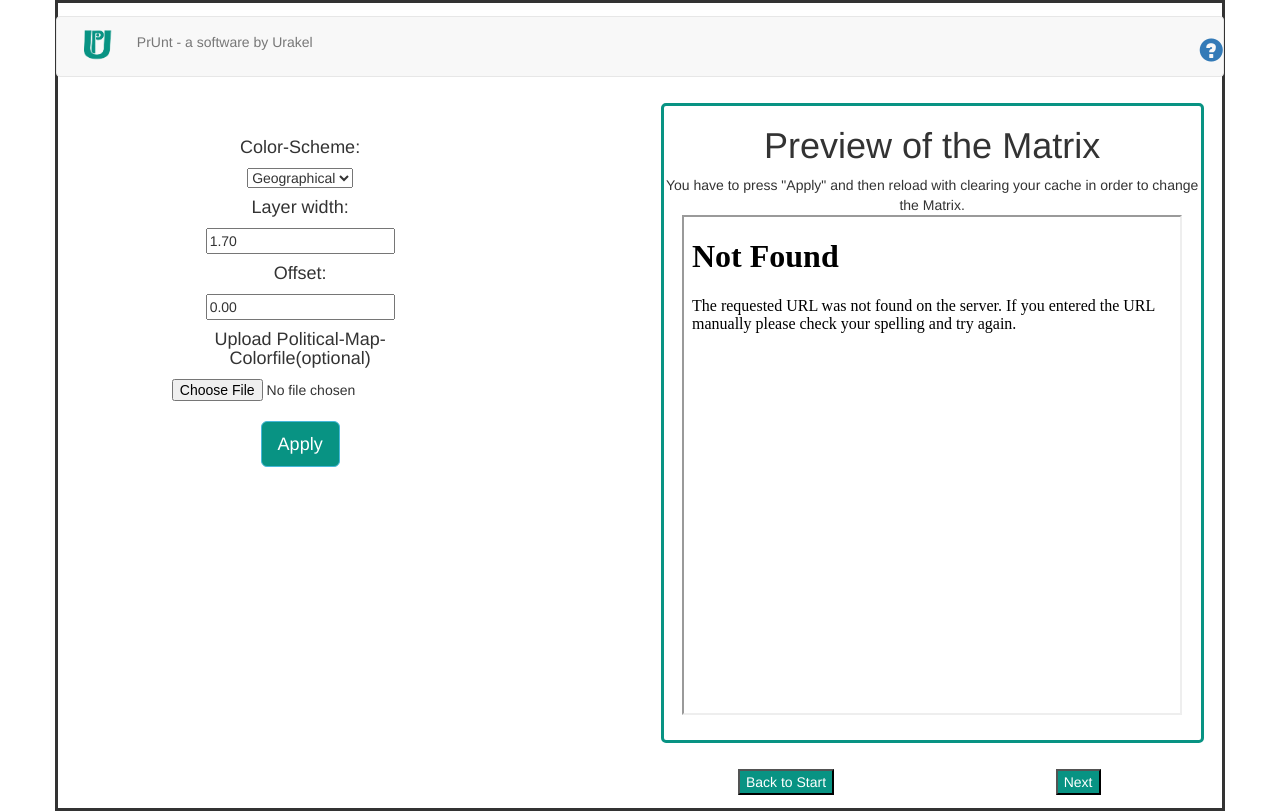
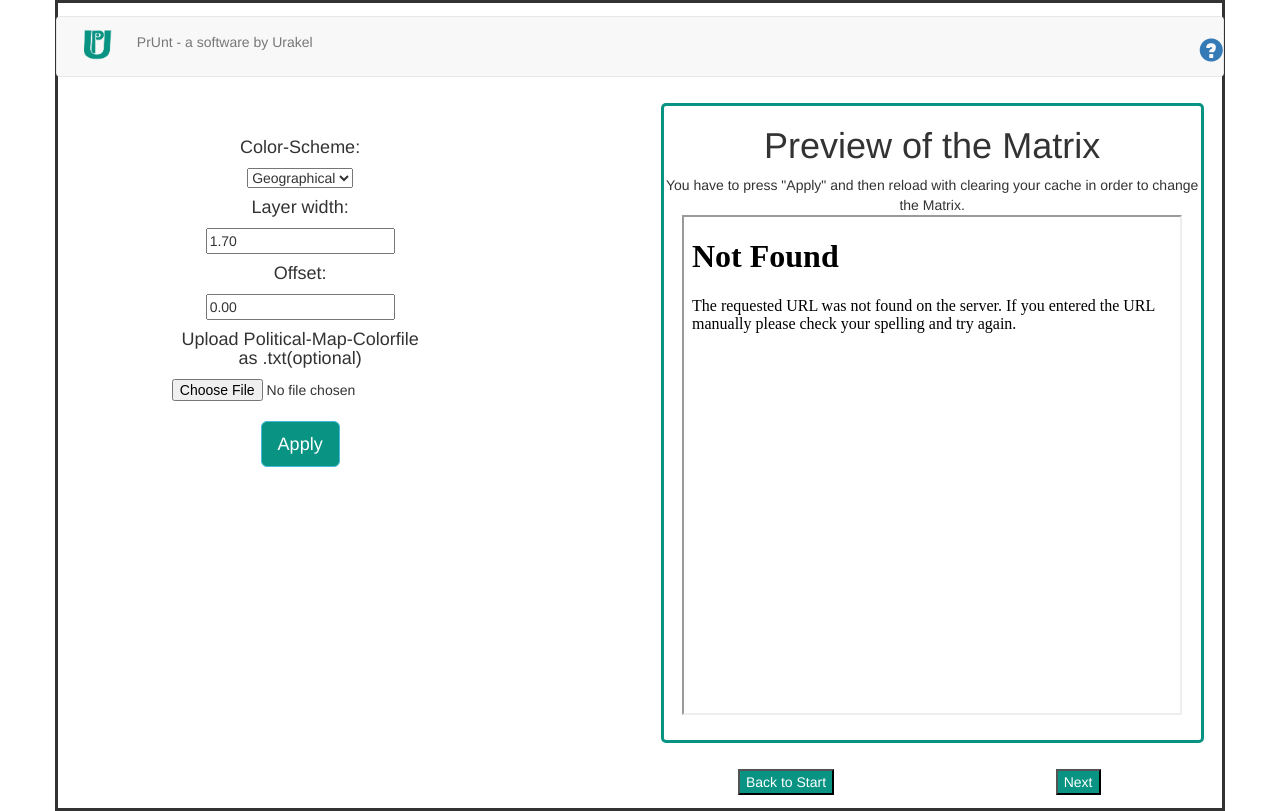
Before and after one commit to Armylie/Urakel, a Flask app: page /colormodify in a window 1280 px wide. Run offline with Flask 2, Linux system fonts and the light colour scheme; some libraries are stand-ins or nearby versions.

Commit message:
Update colormodify.html

```diff
--- a/app/templates/colormodify.html
+++ b/app/templates/colormodify.html
@@ -56,7 +56,7 @@
                             <h4>Offset:</h4>
                             {{ form.offset }}
                             <br>
-                            <h4>Upload Political-Map-Colorfile(optional)</h4>
+                            <h4>Upload Political-Map-Colorfile as .txt(optional)</h4>
                             {{ form.colorfile }}
                             <br>
                             {{ form.submit(class_="btn btn-info btn-lg") }}
```
